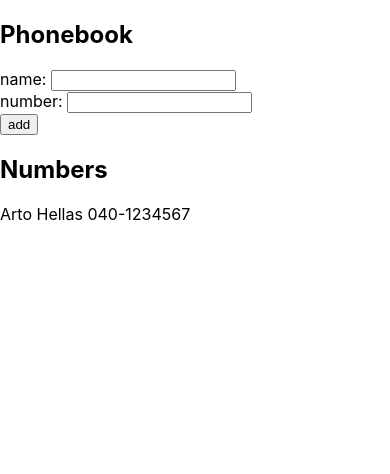
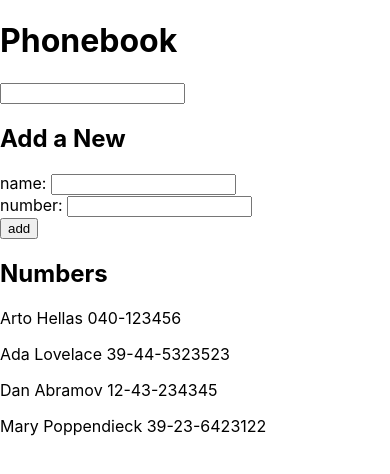
Before and after one commit to dg0397/Fullstackopen-Bootcamp, a React (Create React App) app in the folder part2/phonebook/: page / in a window 390 px wide. Shown: the top 474 px of the page. Built offline with nearby package versions, Linux system fonts and the light colour scheme.

Commit message:
2.9*: The Phonebook Step4

```diff
--- a/part2/phonebook/src/App.js
+++ b/part2/phonebook/src/App.js
@@ -11,23 +11,45 @@ const Person = ({ person }) => {
 
 const App = () => {
   const [persons, setPersons] = useState([
-    { name: "Arto Hellas", number: "040-1234567" },
+    { name: "Arto Hellas", number: "040-123456" },
+    { name: "Ada Lovelace", number: "39-44-5323523" },
+    { name: "Dan Abramov", number: "12-43-234345" },
+    { name: "Mary Poppendieck", number: "39-23-6423122" },
   ]);
   const [newName, setNewName] = useState("");
   const [newNumber, setNewNumber] = useState("");
+  const [searchValue, setSearchValue] = useState("");
+  const [peopleToShow, setPeopleToShow] = useState(persons);
+
+  const handleSearch = (e) => {
+    if (searchValue === "") {
+      setPeopleToShow(persons);
+    } else {
+      setPeopleToShow(() =>
+        persons.filter((person) => {
+          const regex = new RegExp(searchValue, "gi");
+          return regex.test(person.name);
+        })
+      );
+    }
+    setSearchValue(e.target.value);
+  };
 
   const handleSubmit = (e) => {
     e.preventDefault();
     if (persons.map((person) => person.name).includes(newName)) {
       alert(`${newName} is already added to phonebook`);
       setNewName("");
+      setNewNumber("");
     } else {
       const person = {
         name: newName,
         number: newNumber,
       };
       setPersons(persons.concat(person));
+      setPeopleToShow(persons.concat(person));
       setNewName("");
+      setNewNumber("");
     }
   };
 
@@ -41,7 +63,11 @@ const App = () => {
 
   return (
     <div>
-      <h2>Phonebook</h2>
+      <h1>Phonebook</h1>
+      <form>
+        <input value={searchValue} onChange={handleSearch} />
+      </form>
+      <h2>Add a New</h2>
       <form onSubmit={handleSubmit}>
         <div>
           name: <input value={newName} onChange={handleNameInput} />
@@ -54,7 +80,7 @@ const App = () => {
         </div>
       </form>
       <h2>Numbers</h2>
-      {persons.map((person) => {
+      {peopleToShow.map((person) => {
         return <Person key={person.name} person={person} />;
       })}
     </div>
```
